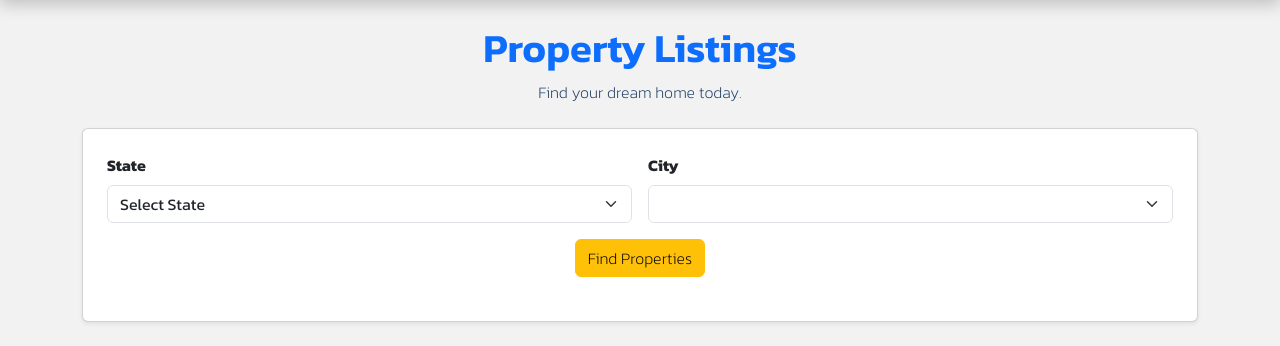
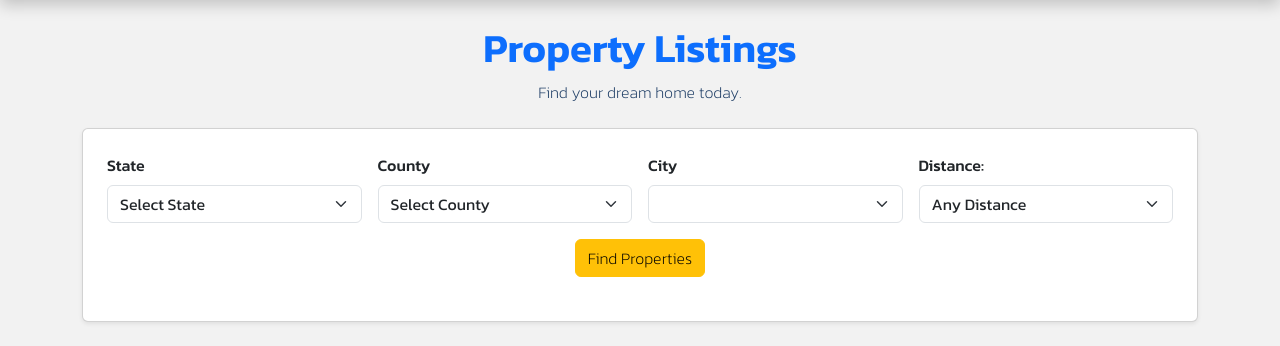
Before and after one commit to Ardhweb/usa-realstate, a Django app: template restate_hub/templates/property/listing.html in a window 1280 px wide. Shown: the part 102-448 px from the top of the page. Run offline with Django 5.2, Linux system fonts and the light colour scheme; the template is opened without the code that fills it, so the values that code supplies are empty; some libraries are stand-ins or nearby versions.

Commit message:
Update listing.html

```diff
--- a/restate_hub/templates/property/listing.html
+++ b/restate_hub/templates/property/listing.html
@@ -2,6 +2,11 @@
 {% block title %}
 <title>Property Listing</title>
 {% endblock title %}
+{% block style %}
+label{
+    font-weight:500!important;
+}
+{% endblock style %}
 {% block content %}
 
 <main class="container mt-4">
@@ -12,8 +17,8 @@
 
     <div class="card shadow-sm p-4">
         <div class="row g-3">
-            <div class="col-md-6">
-                <label for="state" class="form-label fw-bold">State</label>
+            <div class="col-md-3">
+                <label for="state" class="form-label">State</label>
                 <select id="state-list" class="form-select"  onchange="fetchProducts()">
                     <option value="" disabled selected>Select State</option>
                     {% for state in states  %}
@@ -22,11 +27,31 @@
                     {% endfor %}
                 </select>
             </div>
-            <div class="col-md-6">
-                <label for="city" class="form-label fw-bold">City</label>
+
+            <div class="col-md-3">
+                <label for="county" class="form-label">County</label>
+                <select id="county-list" class="form-select" >
+                    <option value="" disabled selected>Select County</option>
+
+                </select>
+            </div>
+            <div class="col-md-3">
+                <label for="city" class="form-label ">City</label>
                 <select id="city-list" class="form-select">
 
                 </select>
+            </div>
+
+            <div class="col-md-3">
+                <label for="distance" class="form-label ">Distance:</label>
+<select class="form-select" id="distance" name="distance">
+    <option value="none">Any Distance</option>
+    <option value="25">25 miles</option>
+    <option value="100">100 miles</option>
+    <option value="250">250 miles</option>
+    <option value="400">400 miles</option>
+</select>
+
             </div>
             <div class="col-12   text-center">
                 <button onclick="fetchPropertiesbycity()" class="btn btn-warning">Find Properties</button>
```
